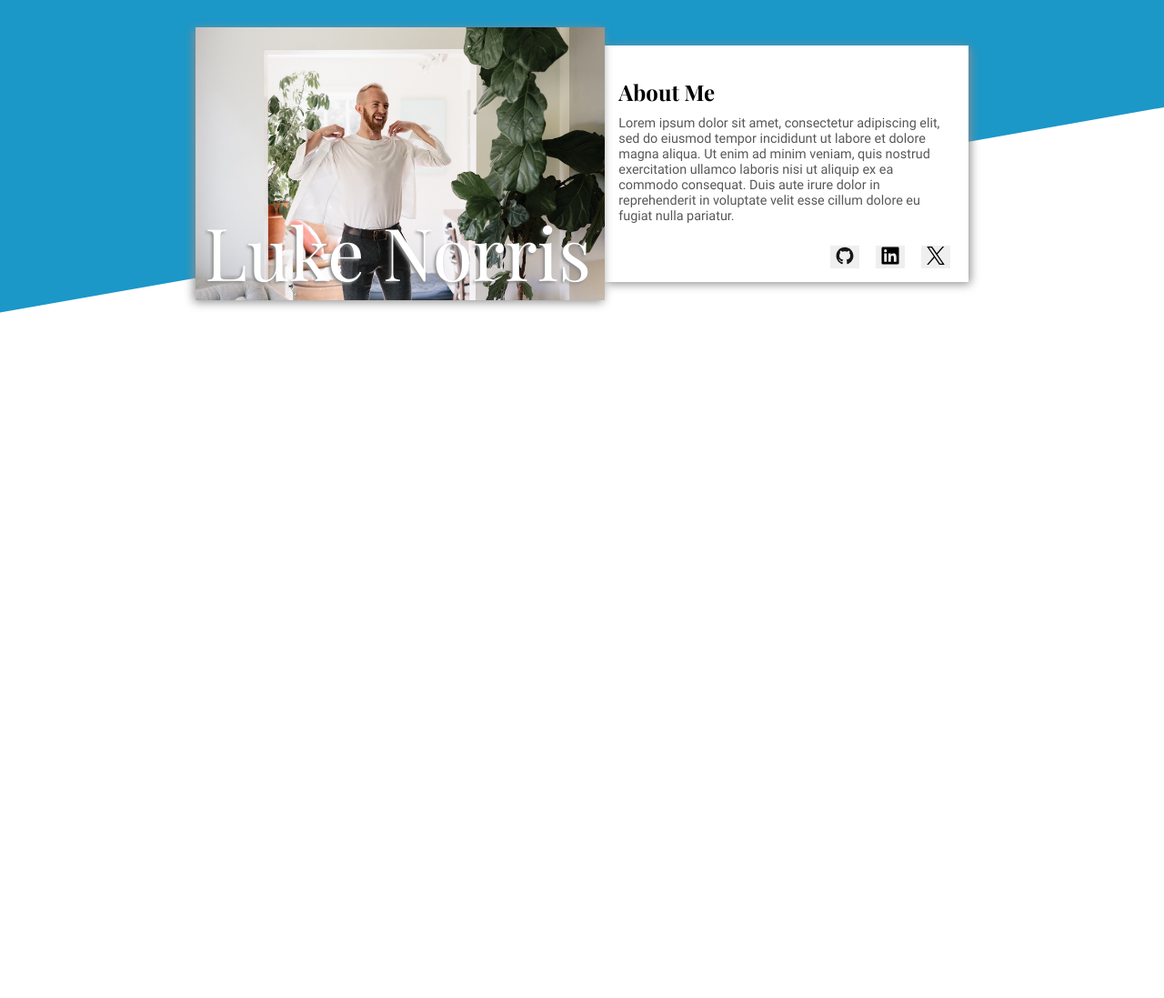
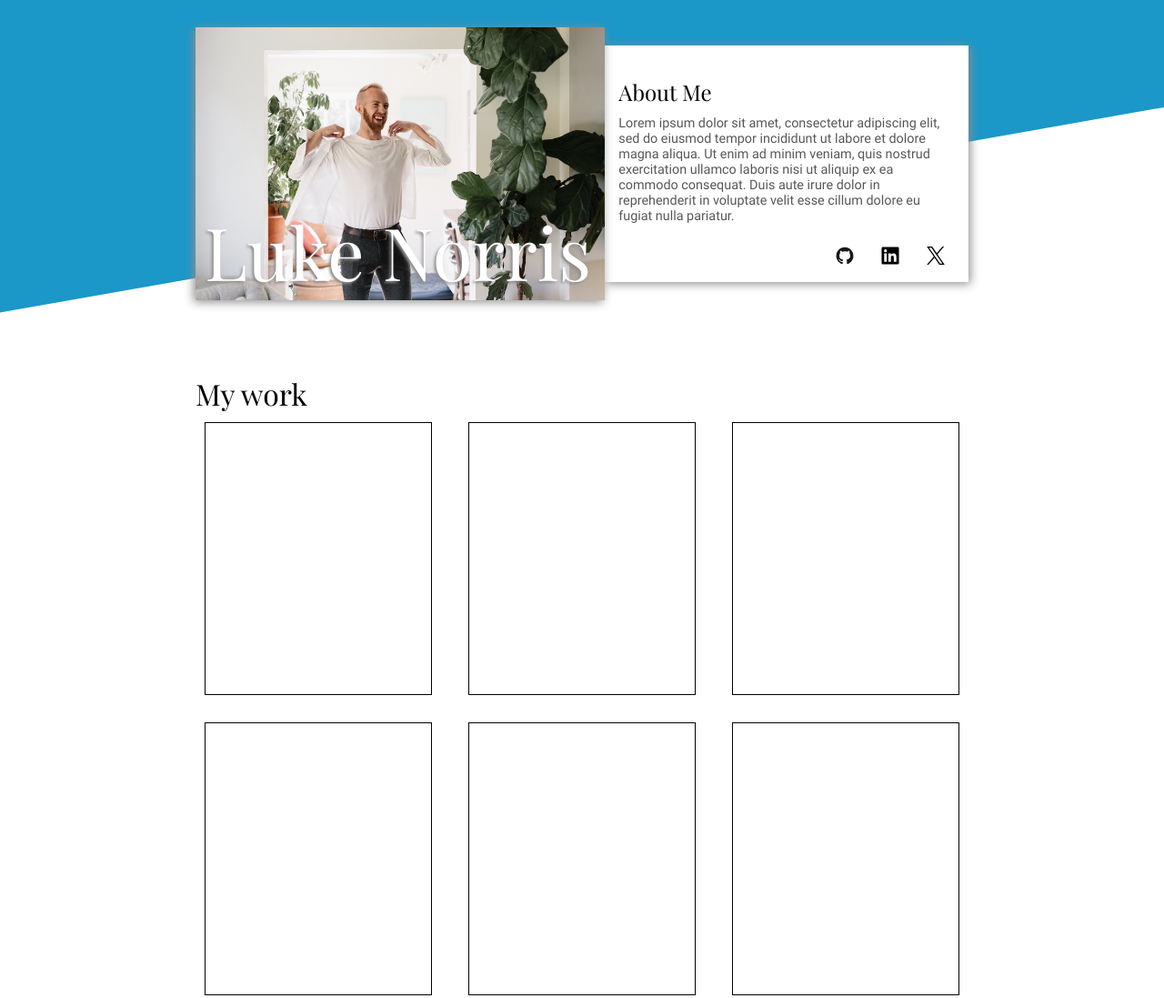
Before and after one commit to LNorris91/homepage, a plain HTML site: page index.html in a window 1280 px wide. Shown: the top 1097 px of the page at 91% size. Before the commit the page ends 800 px from the top, so only its background shows below. Drawn offline with Linux system fonts and the light colour scheme.

Commit message:
Creates Main Layout for Project Cards
this commit just creates the layout for the main
portion featuring project cards that are in a
grid format that resizes accordingly

```diff
--- a/index.html
+++ b/index.html
@@ -15,7 +15,7 @@
           srcset="portraits/luke-1-300.JPG 300w, portraits/luke-1-800.JPG 800w"
           sizes="40vw"
         />
-        <div id="photoName">Luke Norris</div>
+        <p id="photoName">Luke Norris</p>
       </section>
       <section class="aboutMe">
         <h2>About Me</h2>
@@ -36,7 +36,17 @@
         </div>
       </section>
     </header>
-    <main></main>
+    <main>
+      <h1>My work</h1>
+      <div class="projectContainer">
+        <div class="project"></div>
+        <div class="project"></div>
+        <div class="project"></div>
+        <div class="project"></div>
+        <div class="project"></div>
+        <div class="project"></div>
+      </div>
+    </main>
     <footer></footer>
   </body>
 </html>
--- a/styles.css
+++ b/styles.css
@@ -10,7 +10,8 @@
 
 * {
   box-sizing: border-box;
-  font-family: 'playfair', sans-serif;
+  font-family: 'playfair';
+  font-weight: lighter;
 }
 
 body {
@@ -25,6 +26,7 @@ header,
 main,
 footer {
   max-width: 850px;
+  margin: 30px 40px;
 }
 
 #headerBackground {
@@ -39,7 +41,6 @@ footer {
 
 header {
   display: flex;
-  margin: 30px 40px;
   align-items: center;
 }
 
@@ -58,6 +59,7 @@ header {
   bottom: 1px;
   left: 10px;
   font-size: 80px;
+  margin: 0px;
   color: white;
   text-shadow: rgb(141, 141, 141) -2px 2px 3px;
 }
@@ -77,6 +79,7 @@ header {
 
 .buttonLinks button {
   border: none;
+  background: none;
 }
 
 .buttonLinks button:hover {
@@ -93,3 +96,26 @@ header {
   font: 0.9rem 'roboto', sans-serif;
   transform: translateY(-10px);
 }
+
+main {
+  position: relative;
+}
+
+main h1 {
+  left: 0px;
+  margin-bottom: 10px;
+}
+
+.projectContainer {
+  display: flex;
+  flex-wrap: wrap;
+  gap: 30px;
+  row-gap: 30px;
+  justify-content: space-evenly;
+}
+
+.project {
+  width: 250px;
+  height: 300px;
+  border: 1px solid black;
+}
```
